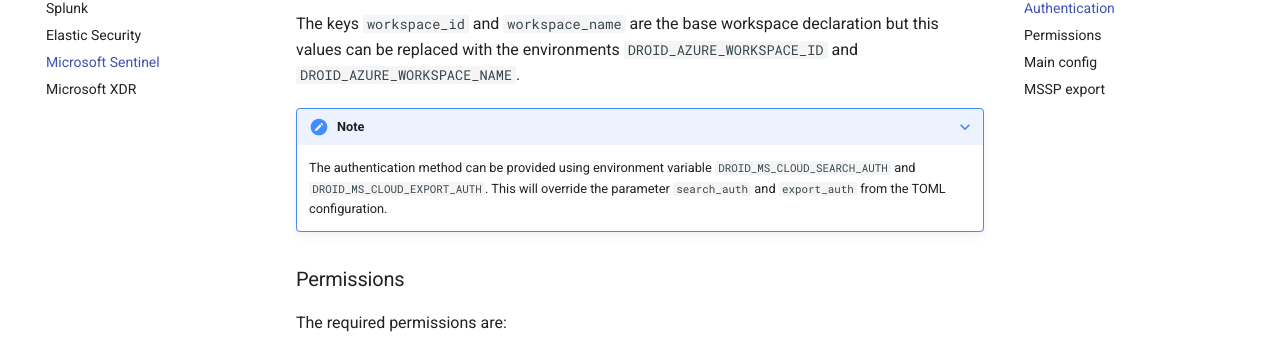
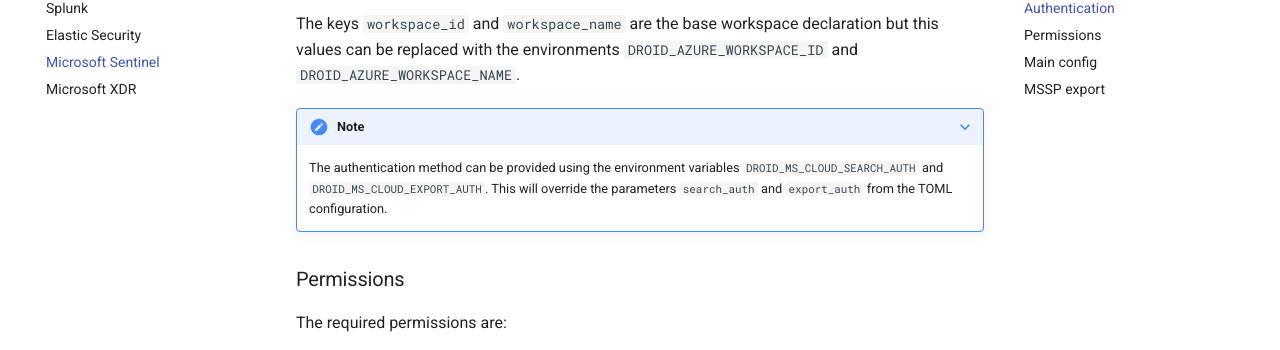
Before and after one commit to certeu/droid-docs, an MkDocs documentation site: the page built from docs/platforms/microsoft_sentinel.md, in a window 1280 px wide and 900 px high, scrolled down 943 px. Shown: the part 100-450 px from the top of the window. Built offline with MkDocs 1.6.1 and Material for MkDocs 9.7.7, drawn with Linux system fonts in a browser that asks for light colours; comment, search, counter and statistics services are not loaded.

Commit message:
upd: Microsoft Sentinel

```diff
--- a/docs/platforms/microsoft_sentinel.md
+++ b/docs/platforms/microsoft_sentinel.md
@@ -33,7 +33,7 @@ The keys `workspace_id` and `workspace_name` are the base workspace declaration
 
 ???+ note
 
-    The authentication method can be provided using environment variable `DROID_MS_CLOUD_SEARCH_AUTH` and `DROID_MS_CLOUD_EXPORT_AUTH`. This will override the parameter `search_auth` and `export_auth` from the TOML configuration.
+    The authentication method can be provided using the environment variables `DROID_MS_CLOUD_SEARCH_AUTH` and `DROID_MS_CLOUD_EXPORT_AUTH`. This will override the parameters `search_auth` and `export_auth` from the TOML configuration.
 
 ### Permissions
 
```
